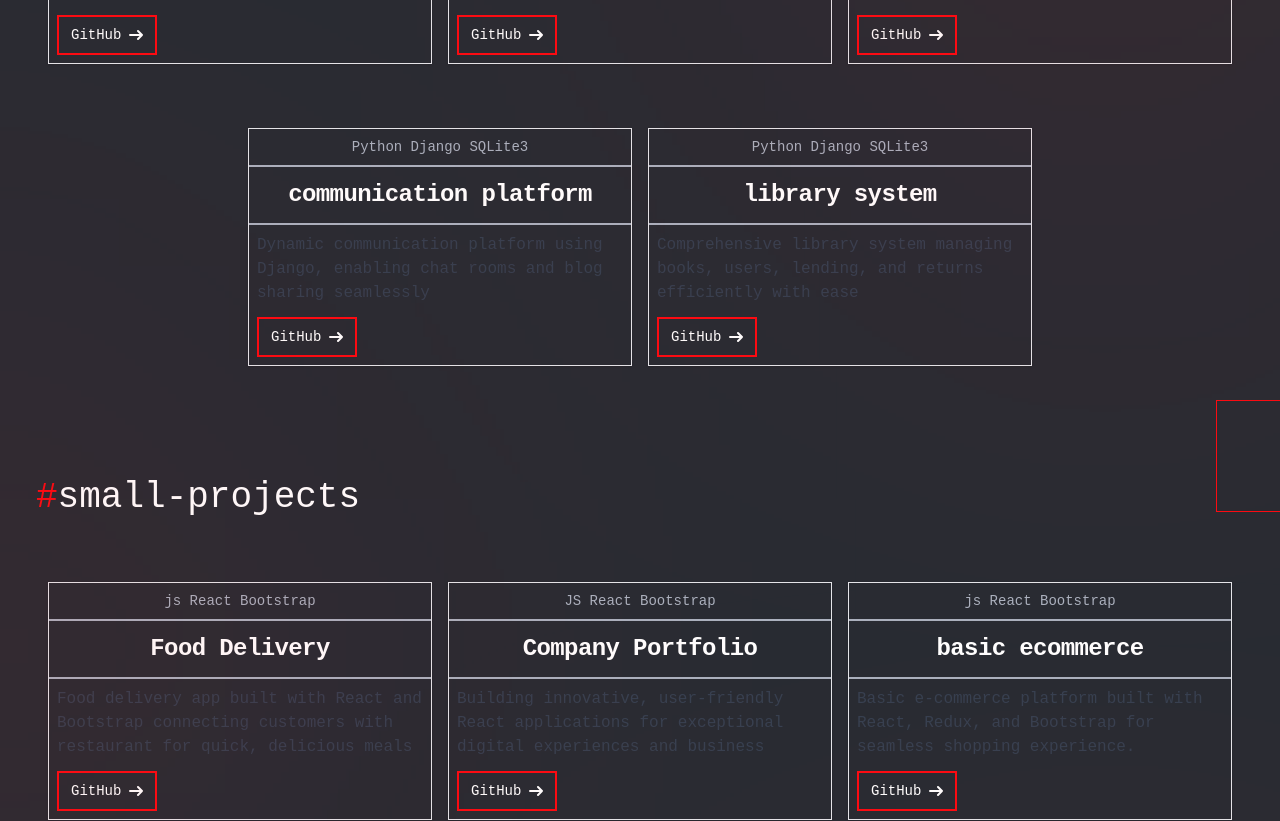
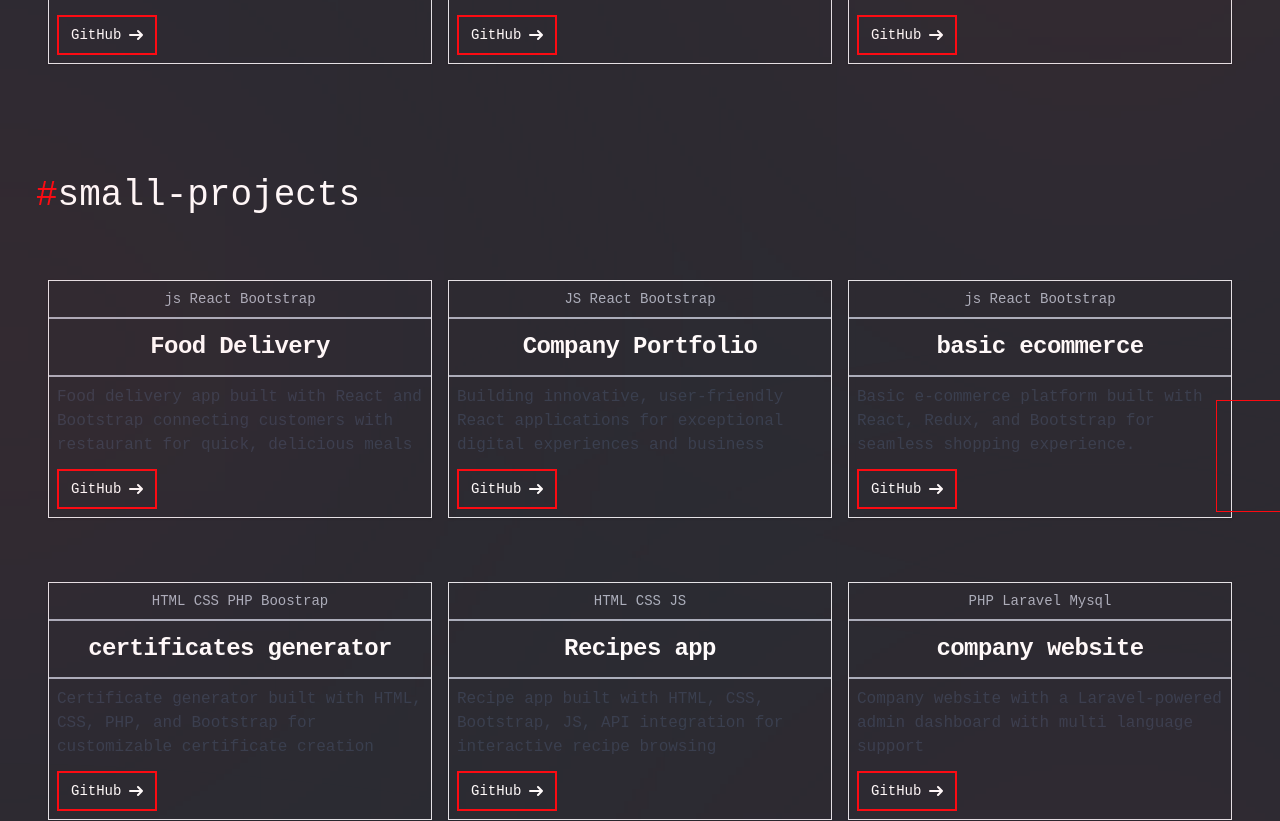
Before and after one commit to menaehab/my-portfolio, a React (Create React App) app: page /project in a window 1280 px wide. Shown: the part 800-1621 px from the top of the page. Built offline with nearby package versions, Linux system fonts and the light colour scheme.

Commit message:
refactor: remove django from my portfolio

```diff
--- a/src/pages/home/About.js
+++ b/src/pages/home/About.js
@@ -58,10 +58,6 @@ function About() {
             in building dynamic web applications.
           </p>
           <p className="mb-4">
-            I previously worked with <strong>Django</strong>, which strengthened
-            and deepened my understanding of web architecture.
-          </p>
-          <p className="mb-4">
             I also have a strong interest in{" "}
             <strong>front-end development</strong>, particularly using{" "}
             <strong>React</strong>.
@@ -107,13 +103,13 @@ function About() {
               lineHeight: "1.8",
               borderRadius: "8px",
               backgroundColor: "#000000",
-              height: "360px"
+              height: "360px",
             }}
             wrapLongLines={true}
             lineProps={{
               style: {
-                color: "#ffffff"
-              }
+                color: "#ffffff",
+              },
             }}
           >
             {text}
--- a/src/pages/project/ProjectPage.js
+++ b/src/pages/project/ProjectPage.js
@@ -11,7 +11,7 @@ function Work() {
       tech: "Laravel PHP JS MySQl",
       description:
         "A platform enabling employers to post jobs and candidates to apply seamlessly",
-      link: "https://github.com/menaehab/Job-board"
+      link: "https://github.com/menaehab/Job-board",
     },
     {
       id: 2,
@@ -19,7 +19,7 @@ function Work() {
       tech: "Laravel PHP MySQl",
       description:
         "A dynamic platform for creating, sharing, and exploring engaging blog posts effortlessly",
-      link: "https://github.com/menaehab/blog-app"
+      link: "https://github.com/menaehab/blog-app",
     },
     {
       id: 3,
@@ -27,24 +27,8 @@ function Work() {
       tech: "js React Tailwind",
       description:
         "Modern portfolio built with React and Tailwind, showcasing creativity effectively",
-      link: "https://github.com/menaehab/my-portfolio"
+      link: "https://github.com/menaehab/my-portfolio",
     },
-    {
-      id: 4,
-      name: "communication platform",
-      tech: "Python Django SQLite3",
-      description:
-        "Dynamic communication platform using Django, enabling chat rooms and blog sharing seamlessly",
-      link: "https://github.com/menaehab/communication-platform"
-    },
-    {
-      id: 5,
-      name: "library system",
-      tech: "Python Django SQLite3",
-      description:
-        "Comprehensive library system managing books, users, lending, and returns efficiently with ease",
-      link: "https://github.com/menaehab/library-system"
-    }
   ];
 
   const smallProjects = [
@@ -54,7 +38,7 @@ function Work() {
       tech: "js React Bootstrap",
       description:
         "Food delivery app built with React and Bootstrap connecting customers with restaurant for quick, delicious meals",
-      link: "https://github.com/menaehab/Food-Delivery"
+      link: "https://github.com/menaehab/Food-Delivery",
     },
     {
       id: 2,
@@ -62,7 +46,7 @@ function Work() {
       tech: "JS React Bootstrap",
       description:
         "Building innovative, user-friendly React applications for exceptional digital experiences and business",
-      link: "https://github.com/menaehab/business-co"
+      link: "https://github.com/menaehab/business-co",
     },
     {
       id: 3,
@@ -70,7 +54,7 @@ function Work() {
       tech: "js React Bootstrap",
       description:
         "Basic e-commerce platform built with React, Redux, and Bootstrap for seamless shopping experience.",
-      link: "https://github.com/menaehab/basic-ecommerce"
+      link: "https://github.com/menaehab/basic-ecommerce",
     },
     {
       id: 4,
@@ -78,7 +62,7 @@ function Work() {
       tech: "HTML CSS PHP Boostrap",
       description:
         "Certificate generator built with HTML, CSS, PHP, and Bootstrap for customizable certificate creation",
-      link: "https://github.com/menaehab/certificates-generator"
+      link: "https://github.com/menaehab/certificates-generator",
     },
     {
       id: 5,
@@ -86,7 +70,7 @@ function Work() {
       tech: "HTML CSS JS",
       description:
         "Recipe app built with HTML, CSS, Bootstrap, JS, API integration for interactive recipe browsing",
-      link: "https://github.com/menaehab/library-system"
+      link: "https://github.com/menaehab/library-system",
     },
     {
       id: 6,
@@ -94,8 +78,8 @@ function Work() {
       tech: "PHP Laravel Mysql",
       description:
         "Company website with a Laravel-powered admin dashboard with multi language support",
-      link: "https://github.com/menaehab/library-system"
-    }
+      link: "https://github.com/menaehab/library-system",
+    },
   ];
 
   const teamProjects = [
@@ -105,7 +89,7 @@ function Work() {
       tech: "JS React Bootstrap",
       description:
         "Collaborative portfolio project built with React and Bootstrap, showcasing creativity and teamwork effectively",
-      link: "https://github.com/menaehab/React-simple-portfolio"
+      link: "https://github.com/menaehab/React-simple-portfolio",
     },
     {
       id: 2,
@@ -113,8 +97,8 @@ function Work() {
       tech: "HTML CSS JS Bootstrap",
       description:
         "Collaborative e-commerce project crafted with HTML, CSS, JavaScript, and Bootstrap",
-      link: "https://github.com/menaehab/e-commerce"
-    }
+      link: "https://github.com/menaehab/e-commerce",
+    },
   ];
   useEffect(() => {
     window.scrollTo(0, 0);
@@ -206,7 +190,7 @@ function Work() {
           className="animation-shape hidden md:block"
           position="absolute"
           left="40px"
-          top="1200px"
+          top="1100px"
           color="#ABB2BF"
           size="125px"
           zIndex={2}
```
